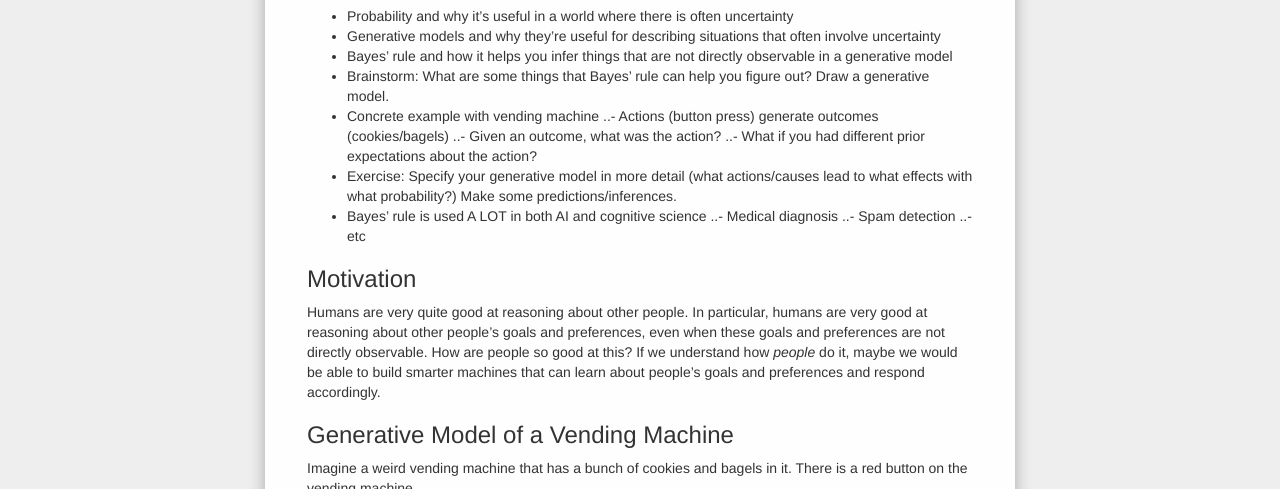
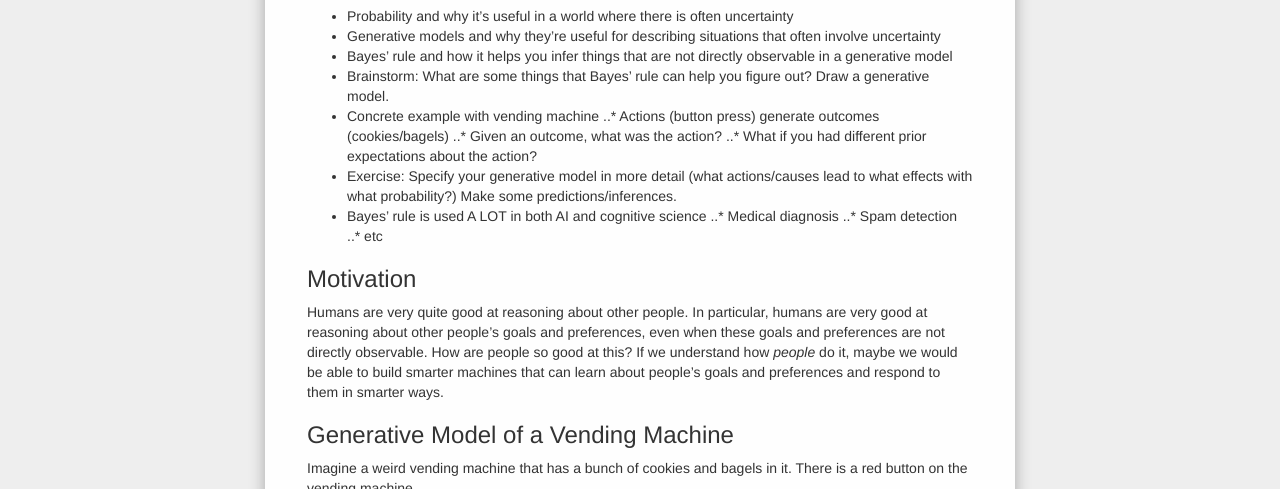
Before and after one commit to forestdb/forestdb.org, a Jekyll site: the page built from models/sailors.md, in a window 1280 px wide and 900 px high. Shown: the part 187-676 px from the top of the window. Built offline with Jekyll 4.4.1, drawn with Linux system fonts in a browser that asks for light colours; nearby versions of some CDN libraries; a script that is not in the unit is left out.

Commit message:
formatting!

```diff
--- a/models/sailors.md
+++ b/models/sailors.md
@@ -8,18 +8,18 @@ title: SAILORS teaching example
 - Bayes' rule and how it helps you infer things that are not directly observable in a generative model
 - Brainstorm: What are some things that Bayes' rule can help you figure out? Draw a generative model.
 - Concrete example with vending machine
-..- Actions (button press) generate outcomes (cookies/bagels)
-..- Given an outcome, what was the action?
-..- What if you had different prior expectations about the action?
+..* Actions (button press) generate outcomes (cookies/bagels)
+..* Given an outcome, what was the action?
+..* What if you had different prior expectations about the action?
 - Exercise: Specify your generative model in more detail (what actions/causes lead to what effects with what probability?) Make some predictions/inferences.
 - Bayes' rule is used A LOT in both AI and cognitive science
-..- Medical diagnosis
-..- Spam detection
-..- etc
+..* Medical diagnosis
+..* Spam detection
+..* etc
 
 ### Motivation
 
-Humans are very quite good at reasoning about other people. In particular, humans are very good at reasoning about other people's goals and preferences, even when these goals and preferences are not directly observable. How are people so good at this? If we understand how *people* do it, maybe we would be able to build smarter machines that can learn about people's goals and preferences and respond accordingly.
+Humans are very quite good at reasoning about other people. In particular, humans are very good at reasoning about other people's goals and preferences, even when these goals and preferences are not directly observable. How are people so good at this? If we understand how *people* do it, maybe we would be able to build smarter machines that can learn about people's goals and preferences and respond to them in smarter ways.
 
 ### Generative Model of a Vending Machine
 
```
